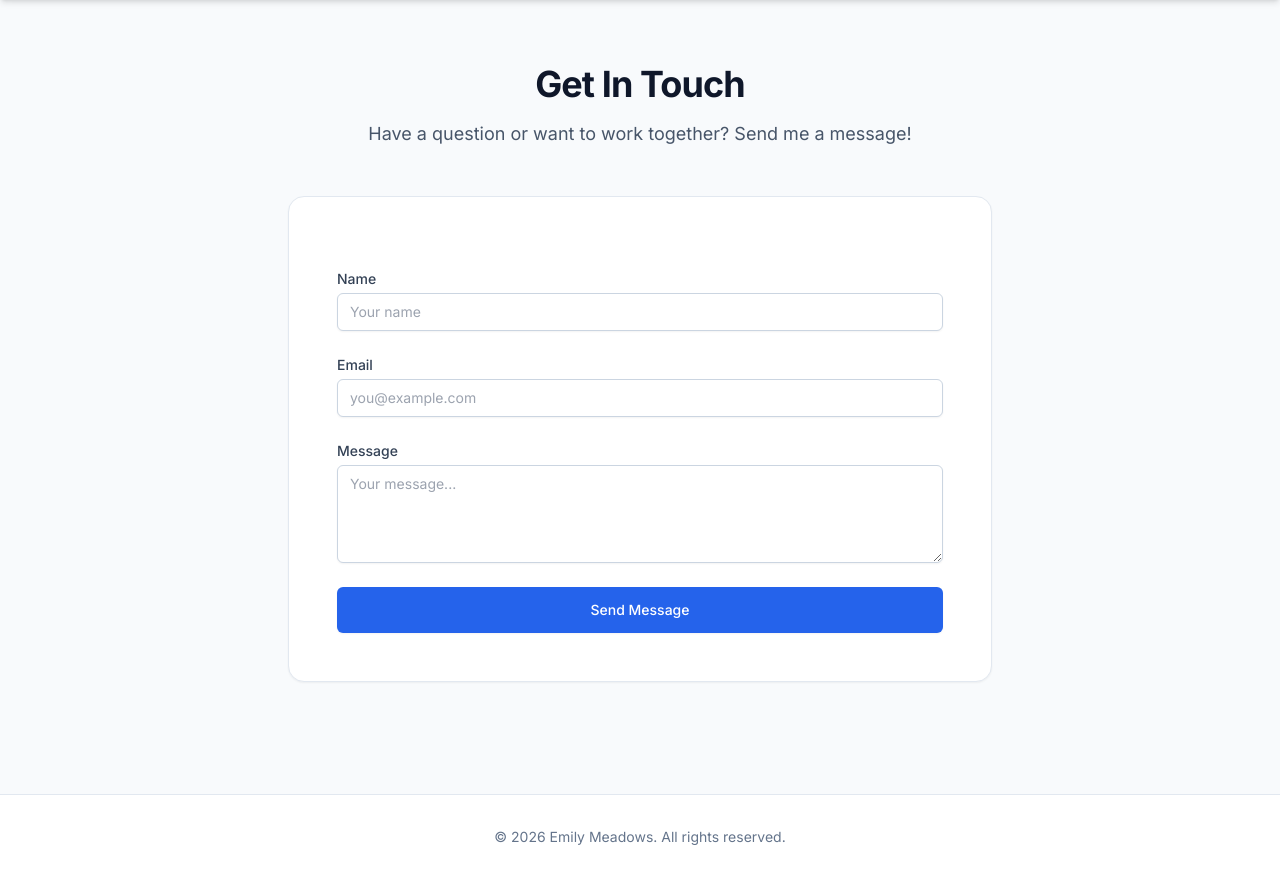
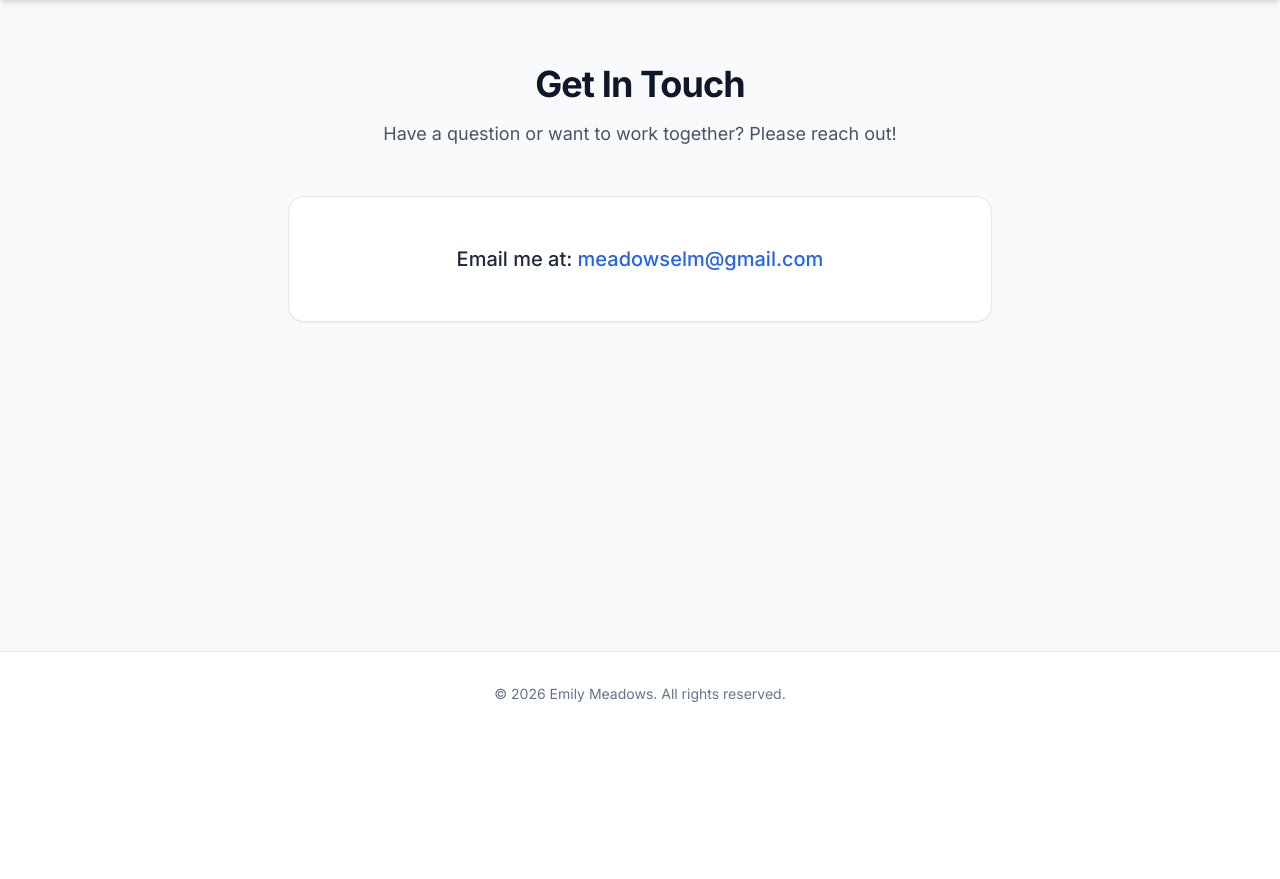
Before and after one commit to elmeadows/EmilyMeadowsPortfolioProject, a Django app: page /contact/ in a window 1280 px wide. Shown: the part 64-943 px from the top of the page. After the commit the page ends 766 px from the top, so only its background shows below. Run offline with Django 5.2, Linux system fonts and the light colour scheme; some libraries are stand-ins or nearby versions.

Commit message:
fixing contact form again

```diff
--- a/hello/forms.py
+++ b/hello/forms.py
@@ -7,26 +7,3 @@ class ProjectForm(forms.ModelForm):
     class Meta:
         model = Project
         fields = ("title", "description", "technologies", "image_url", "project_url", "github_url")
-
-
-class ContactForm(forms.Form):
-    name = forms.CharField(
-        max_length=100,
-        widget=forms.TextInput(attrs={
-            'class': 'mt-1 block w-full rounded-md border-slate-300 shadow-sm focus:border-blue-500 focus:ring-blue-500 sm:text-sm py-2 px-3 border',
-            'placeholder': 'Your name'
-        })
-    )
-    email = forms.EmailField(
-        widget=forms.EmailInput(attrs={
-            'class': 'mt-1 block w-full rounded-md border-slate-300 shadow-sm focus:border-blue-500 focus:ring-blue-500 sm:text-sm py-2 px-3 border',
-            'placeholder': 'you@example.com'
-        })
-    )
-    message = forms.CharField(
-        widget=forms.Textarea(attrs={
-            'rows': 4,
-            'class': 'mt-1 block w-full rounded-md border-slate-300 shadow-sm focus:border-blue-500 focus:ring-blue-500 sm:text-sm py-2 px-3 border',
-            'placeholder': 'Your message...'
-        })
-    )
--- a/hello/templates/hello/contact.html
+++ b/hello/templates/hello/contact.html
@@ -4,54 +4,13 @@
 <div class="max-w-3xl mx-auto px-4 sm:px-6 lg:px-8 py-16">
     <div class="text-center mb-12">
         <h1 class="text-4xl font-extrabold text-slate-900 tracking-tight mb-4">Get In Touch</h1>
-        <p class="text-lg text-slate-600">Have a question or want to work together? Send me a message!</p>
+        <p class="text-lg text-slate-600">Have a question or want to work together? Please reach out!</p>
     </div>
 
-    {% if messages %}
-        <div class="mb-8">
-            {% for message in messages %}
-                <div class="p-4 rounded-md {% if message.tags == 'success' %}bg-green-50 text-green-800 border border-green-200{% else %}bg-blue-50 text-blue-800 border border-blue-200{% endif %}">
-                    {{ message }}
-                </div>
-            {% endfor %}
-        </div>
-    {% endif %}
-
-    <div class="bg-white rounded-2xl shadow-sm border border-slate-200 p-8 md:p-12">
-        <form class="space-y-6" method="POST" action="{% url 'contact' %}">
-            {% csrf_token %}
-            {% if form.non_field_errors %}
-                <div class="text-red-600 text-sm">
-                    {{ form.non_field_errors }}
-                </div>
-            {% endif %}
-            <div>
-                <label for="{{ form.name.id_for_label }}" class="block text-sm font-medium text-slate-700">Name</label>
-                {{ form.name }}
-                {% if form.name.errors %}
-                    <div class="text-red-600 text-sm mt-1">{{ form.name.errors }}</div>
-                {% endif %}
-            </div>
-            <div>
-                <label for="{{ form.email.id_for_label }}" class="block text-sm font-medium text-slate-700">Email</label>
-                {{ form.email }}
-                {% if form.email.errors %}
-                    <div class="text-red-600 text-sm mt-1">{{ form.email.errors }}</div>
-                {% endif %}
-            </div>
-            <div>
-                <label for="{{ form.message.id_for_label }}" class="block text-sm font-medium text-slate-700">Message</label>
-                {{ form.message }}
-                {% if form.message.errors %}
-                    <div class="text-red-600 text-sm mt-1">{{ form.message.errors }}</div>
-                {% endif %}
-            </div>
-            <div>
-                <button type="submit" class="w-full flex justify-center py-3 px-4 border border-transparent rounded-md shadow-sm text-sm font-medium text-white bg-blue-600 hover:bg-blue-700 focus:outline-none focus:ring-2 focus:ring-offset-2 focus:ring-blue-500 transition-colors">
-                    Send Message
-                </button>
-            </div>
-        </form>
+    <div class="bg-white rounded-2xl shadow-sm border border-slate-200 p-8 md:p-12 text-center">
+        <p class="text-xl font-medium text-slate-800">
+            Email me at: <a href="mailto:meadowselm@gmail.com" class="text-blue-600 hover:text-blue-800 transition-colors">meadowselm@gmail.com</a>
+        </p>
     </div>
 </div>
 {% endblock %}
--- a/hello/views.py
+++ b/hello/views.py
@@ -5,7 +5,7 @@ from django.shortcuts import render
 from django.shortcuts import redirect
 from django.contrib import messages
 from django.core.mail import send_mail
-from hello.forms import ProjectForm, ContactForm
+from hello.forms import ProjectForm
 from hello.models import Project
 from django.views.generic import ListView, DetailView
 
@@ -42,35 +42,7 @@ def resume(request):
 
 def contact(request):
     """Renders the contact page."""
-    if request.method == 'POST':
-        form = ContactForm(request.POST)
-        if form.is_valid():
-            name = form.cleaned_data['name']
-            email = form.cleaned_data['email']
-            message = form.cleaned_data['message']
-
-            # Send the email
-            from django.conf import settings
-            from django.core.mail import EmailMessage
-
-            subject = f"New Contact Form Submission from {name}"
-            body = f"Name: {name}\nEmail: {email}\n\nMessage:\n{message}"
-
-            email_msg = EmailMessage(
-                subject,
-                body,
-                settings.DEFAULT_FROM_EMAIL, # From email MUST be the authenticated account
-                ['meadowselm@gmail.com'],    # To email
-                reply_to=[email],            # Reply-to is the person who filled out the form
-            )
-            email_msg.send(fail_silently=False)
-
-            messages.success(request, 'Your message has been sent successfully!')
-            return redirect('contact')
-    else:
-        form = ContactForm()
-
-    return render(request, "hello/contact.html", {'form': form})
+    return render(request, "hello/contact.html")
 
 def projects(request):
     """Renders the projects portfolio page."""
```
Also changed, not shown: web_django/settings.py (+0 -9 lines).
